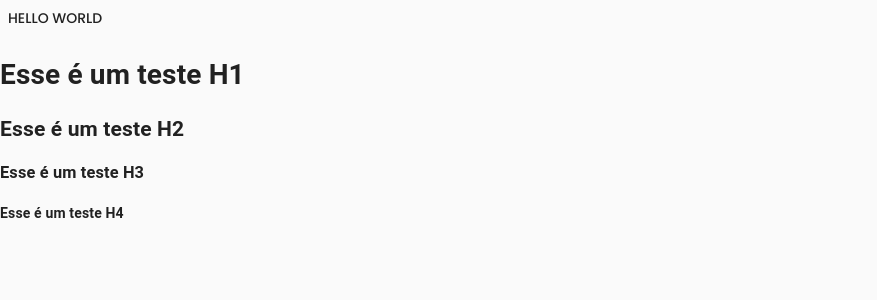
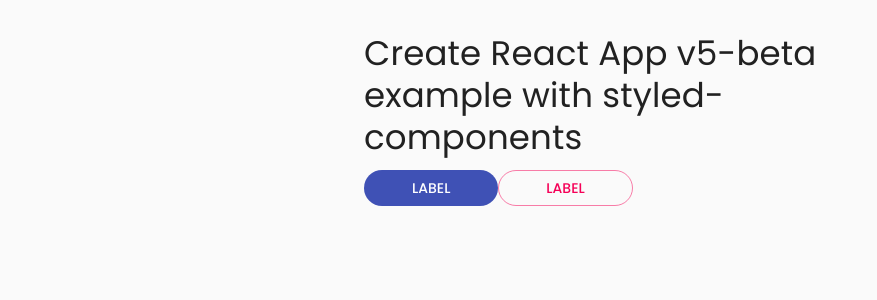
Before and after one commit to irwinschmitt/latitude-boilerplate, a React (Create React App) app: page / in a window 1280 px wide. Shown: the top 300 px of the page, without its empty margins (0-877 px from the left). Built offline with nearby package versions, Linux system fonts and the light colour scheme.

Commit message:
Create Button component

```diff
--- a/package.json
+++ b/package.json
@@ -3,9 +3,9 @@
   "version": "5.0.0",
   "private": true,
   "dependencies": {
-    "@material-ui/core": "next",
-    "@material-ui/lab": "next",
-    "@material-ui/styled-engine-sc": "next",
+    "@material-ui/core": "^4.12.3",
+    "@material-ui/lab": "^4.0.0-alpha.60",
+    "@material-ui/styled-engine-sc": "^5.0.0-alpha.11",
     "react": "latest",
     "react-app-rewired": "latest",
     "react-dom": "latest",
--- a/src/App.jsx
+++ b/src/App.jsx
@@ -1,20 +1,32 @@
 import * as React from "react";
-import {ThemeProvider} from '@material-ui/core/styles';
-import theme from './theme'
-import { Button } from '@material-ui/core';
+import Container from "@material-ui/core/Container";
+import Typography from "@material-ui/core/Typography";
+import Box from "@material-ui/core/Box";
+import { createTheme, ThemeProvider } from "@material-ui/core";
+import Button from "./atoms/Button";
+
+export const theme = createTheme({
+  typography: {
+    fontFamily: ["Poppins"].join(","),
+  },
+});
 
 export default function App() {
   return (
-    // <React.StrictMode>
-      <ThemeProvider theme={theme}>
-        <Button>Hello world</Button>
-        <h1>Esse é um teste H1</h1>
-        <h2>Esse é um teste H2</h2>
-        <h3>Esse é um teste H3</h3>
-        <h4>Esse é um teste H4</h4>
+    <ThemeProvider theme={theme}>
+      <Container maxWidth="sm">
+        <Box sx={{ my: 4 }}>
+          <Typography variant="h4" component="h1" gutterBottom>
+            Create React App v5-beta example with styled-components
+          </Typography>
 
-      </ThemeProvider>
+          <Button>Label</Button>
 
-    // </React.StrictMode>
+          <Button variant="outlined" color="secondary">
+            Label
+          </Button>
+        </Box>
+      </Container>
+    </ThemeProvider>
   );
 }
--- /dev/null
+++ b/src/atoms/Button/index.jsx
@@ -0,0 +1,17 @@
+import React from "react";
+import PropTypes from "prop-types";
+import { StyledButton, StyledBox } from "./styles";
+
+function Button(props) {
+  return (
+    <StyledButton {...props}>
+      <StyledBox>{props.children}</StyledBox>
+    </StyledButton>
+  );
+}
+
+Button.propTypes = {
+  children: PropTypes.any,
+};
+
+export default Button;
--- /dev/null
+++ b/src/atoms/Button/styles.js
@@ -0,0 +1,15 @@
+import styled from "styled-components";
+import MuiButton from "@material-ui/core/Button";
+import MuiBox from "@material-ui/core/Box";
+
+export const StyledButton = styled(MuiButton).attrs((props) => ({
+  variant: props.variant ?? "contained",
+  disableElevation: true,
+  color: props.color ?? "primary",
+}))`
+  border-radius: 100px;
+`;
+
+export const StyledBox = styled(MuiBox).attrs((props) => ({
+  px: 4,
+}))``;
```
Also changed, not shown: src/ProTip.jsx (deleted, +0 -25 lines), 1 other file (tests, documents, lock files or other folders).
